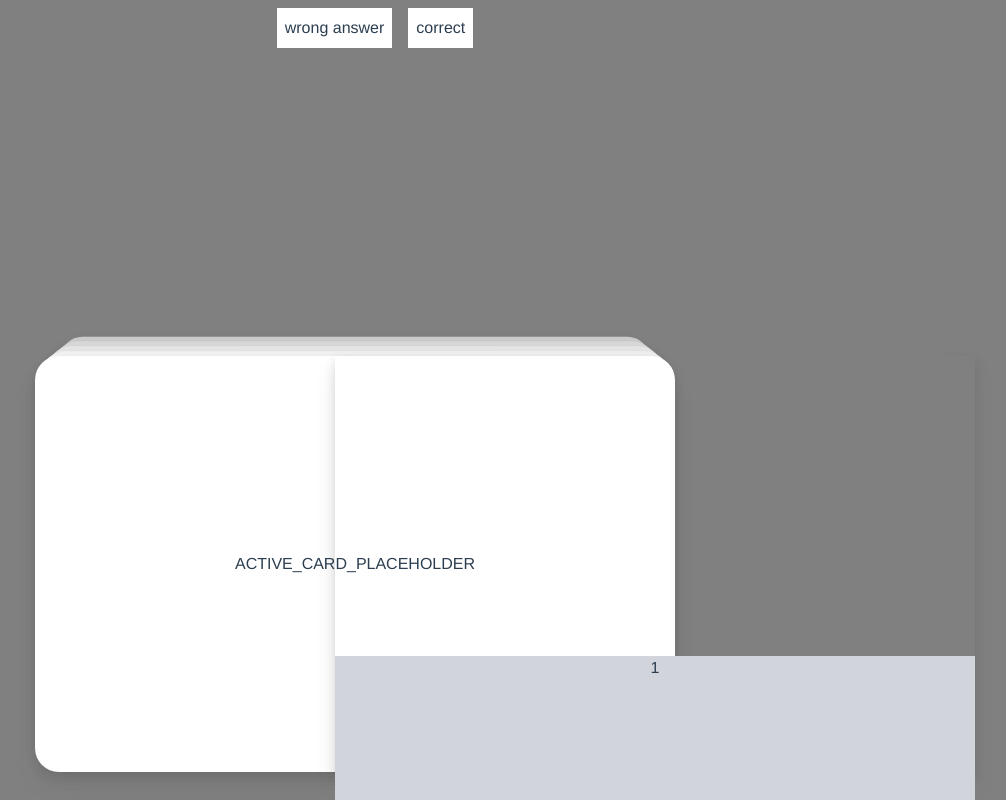
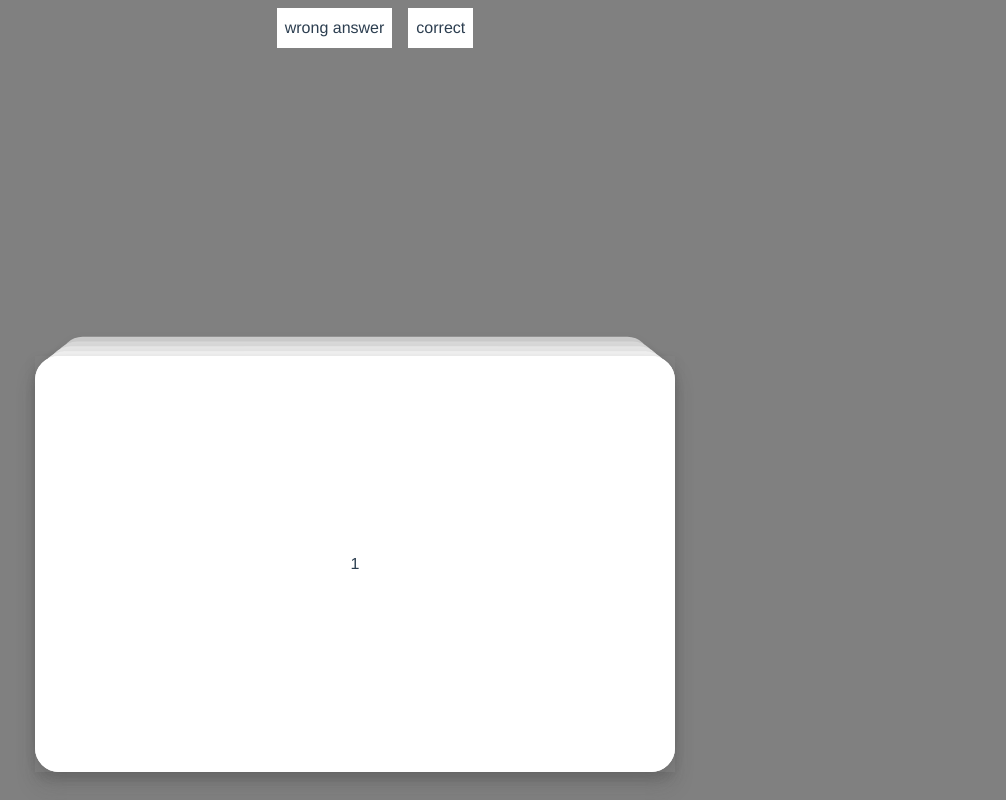
Before and after one commit to matthewkeil/vue-flash-cards, a Vue app: page / in a window 1280 px wide. Shown: the whole page, without its empty margins (265-1271 px from the left). Built offline with nearby package versions, Linux system fonts and the light colour scheme.

Commit message:
flip works, need to figure out backface viz issue

```diff
--- a/src/components/ActiveCard.vue
+++ b/src/components/ActiveCard.vue
@@ -1,6 +1,7 @@
 <template>
+  <div>
     <div
-    class="container"
+      class="container relative bg-transparent"
       :style="{
         '--front-to-back-time': `${frontToBackTime}ms`,
         '--flip-down-time': `${flipDownTime}ms`,
@@ -13,14 +14,49 @@
     >
       <!-- grid
       w-full
+      h-full -->
+      <div
+        class="
+          card
+          absolute
+          justify-center
+          items-center
+          grid
+          w-full
           h-full
           rounded-3xl
-      bg-white -->
-    <div class="card absolute w-full h-full" :class="{ flipped: isFlipped }">
-      <div class="front absolute w-full h-full bg-gray-300">
+          bg-white
+        "
+        :class="{ flipped: isFlipped }"
+      >
+        <div
+          class="
+            front
+            absolute
+            justify-center
+            items-center
+            grid
+            w-full
+            h-full
+            rounded-3xl
+            bg-white
+          "
+        >
           {{ activeCard.frontText }}
         </div>
-      <div class="back absolute w-full h-full bg-gray-300">
+        <div
+          class="
+            back
+            absolute
+            justify-center
+            items-center
+            grid
+            w-full
+            h-full
+            rounded-3xl
+            bg-white
+          "
+        >
           {{ activeCard.backText }}
         </div>
       </div>
@@ -34,6 +70,7 @@
     <div class="back absolute w-full h-full bg-gray-300">
       {{ activeCard.backText }}
     </div> -->
+    </div>
   </div>
 </template>
 
@@ -95,7 +132,6 @@ export default defineComponent({
 
 <style lang="scss" scoped>
 .container {
-  position: relative;
   width: 40rem;
   height: 26rem;
   z-index: 2;
--- a/src/components/CardStack.vue
+++ b/src/components/CardStack.vue
@@ -3,12 +3,14 @@
     <div class="stack relative">
       <div
         v-if="showBackCard"
+        class="bg-white"
         :class="getClasses()"
         :style="{ '--stack-move-time': `${stackMoveTime}ms` }"
       ></div>
       <div
         v-for="index in stackDepth"
         :key="index"
+        class="bg-white"
         :class="getClasses()"
         :style="{ '--stack-move-time': `${stackMoveTime}ms` }"
       >
@@ -16,11 +18,10 @@
       </div>
       <div
         v-if="showFrontCard"
+        class="bg-transparent"
         :class="getClasses()"
         :style="{ '--stack-move-time': `${stackMoveTime}ms` }"
-      >
-        ACTIVE_CARD_PLACEHOLDER
-      </div>
+      ></div>
     </div>
   </div>
 </template>
@@ -78,7 +79,7 @@ export default defineComponent({
     }
 
     function getClasses() {
-      return "card absolute grid w-full h-full justify-center items-center rounded-3xl bg-white";
+      return "card absolute grid w-full h-full justify-center items-center rounded-3xl";
     }
 
     return {
```
Lines whose indentation alone changed are shown as unchanged.
